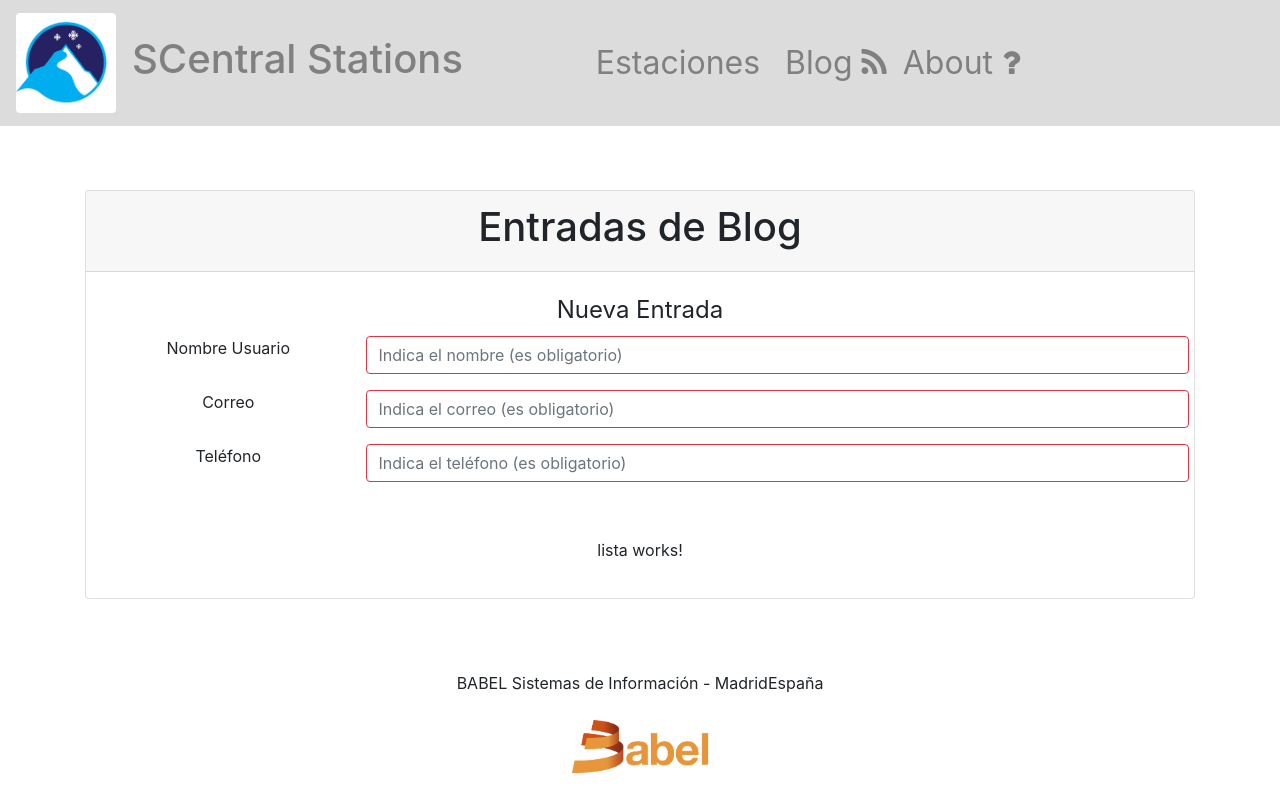
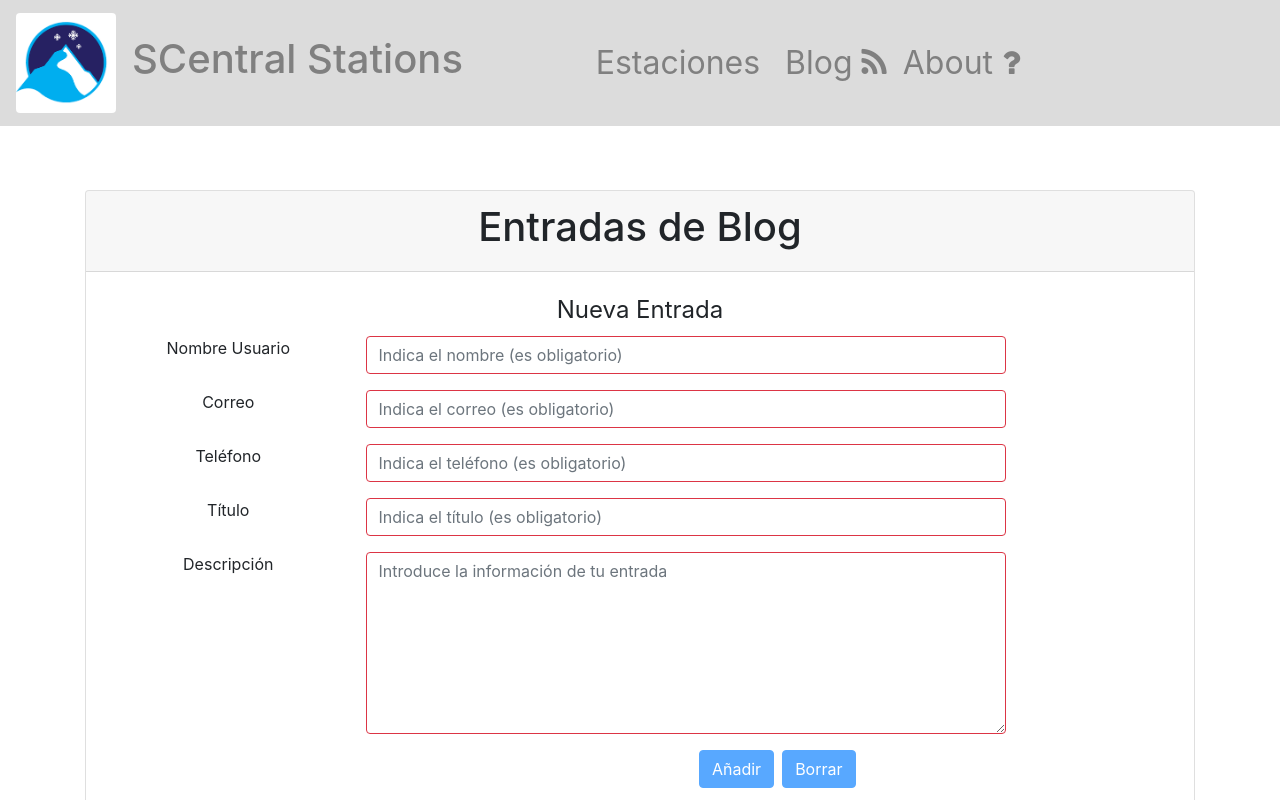
Before and after one commit to IPalla/HandsOn2, an Angular app in the folder HandsOn2/: page /blog in a window 1280 px wide. Shown: the top 800 px of the page. Built offline with nearby package versions, Linux system fonts and the light colour scheme.

Commit message:
Nuevos cambios en añadir entrada

```diff
--- a/HandsOn2/src/app/blog/crear/crear.component.html
+++ b/HandsOn2/src/app/blog/crear/crear.component.html
@@ -2,10 +2,11 @@
   <!--Text-->
   <fieldset>
       <legend>Nueva Entrada</legend>
+
       <div class="form-group row">
           <!--Etiqueta / Campo "Mombre"-->
           <label for="nombre" class="col-3">Nombre Usuario</label>
-          <input type="text" class="form-control col-9"
+          <input type="text" class="form-control col-7"
           name="nombre" id="nombre" required minlength="3"
           placeholder="Indica el nombre (es obligatorio)"
           [(ngModel)]="oInputBlog.nombre"
@@ -24,7 +25,7 @@
       <div class="form-group row">
 
           <label for="correo"  class="col-3">Correo</label>
-          <input type="text" class="form-control col-9"
+          <input type="text" class="form-control col-7"
           id="correo" name="correo"
           required pattern="^[a-z]+[a-z0-9._]+@[a-z]+\.[a-z.]{2,5}$"
           placeholder="Indica el correo (es obligatorio)"
@@ -44,7 +45,7 @@
       <div class="form-group row">
 
           <label for="telefono" class="col-3">Teléfono</label>
-          <input type="text" class="form-control col-9"
+          <input type="text" class="form-control col-7"
           id="telefono" name="telefono"
           required pattern="^\d{9}$"
           placeholder="Indica el teléfono (es obligatorio)"
@@ -60,9 +61,44 @@
               El teléfono debe tener 9 digitos
           </div>
       </div>
+
+
+      <div class="form-group row">
+
+        <label for="nombre" class="col-3">Título</label>
+        <input type="text" class="form-control col-7"
+        name="titulo" id="titulo" required maxlength="100"
+        placeholder="Indica el título (es obligatorio)"
+        [(ngModel)]="oInputBlog.titulo"
+        #tituloState="ngModel">
+    </div>
+    <div [hidden]="tituloState.valid || tituloState.untouched ">
+        <div class="error-message"
+          [hidden]="!tituloState.errors?.required">
+          El titulo es obligatorio</div>
+      </div>
+
+
+      <div class="form-group row">
+
+        <label for="coments" class="col-3">Descripción</label>
+        <textarea type="text" rows="7" class="form-control col-7"
+        id="coments" name="coments" maxlength="800"
+        required
+        placeholder="Introduce la información de tu entrada"
+        [(ngModel)]="oInputBlog.descripcion"
+        #comentsState="ngModel">
+        </textarea>
+      </div>
+    <div [hidden]="comentsState.valid || comentsState.untouched ">
+        <div class="error-message"
+            [hidden]="!comentsState.errors?.required">
+            El campo es obligatorio</div>
+    </div>
+
   </fieldset>
 
-  <!-- <div class="row">
+  <div class="row">
     <div class="col-9 offset-3">
       <button type="submit" class="btn btn-primary mr-2"
       [disabled]="form1.invalid">
@@ -71,6 +107,6 @@
       [disabled]="form1.pristine">
           Borrar</button>
     </div>
-  </div> -->
+  </div>
 
 </form>
```
